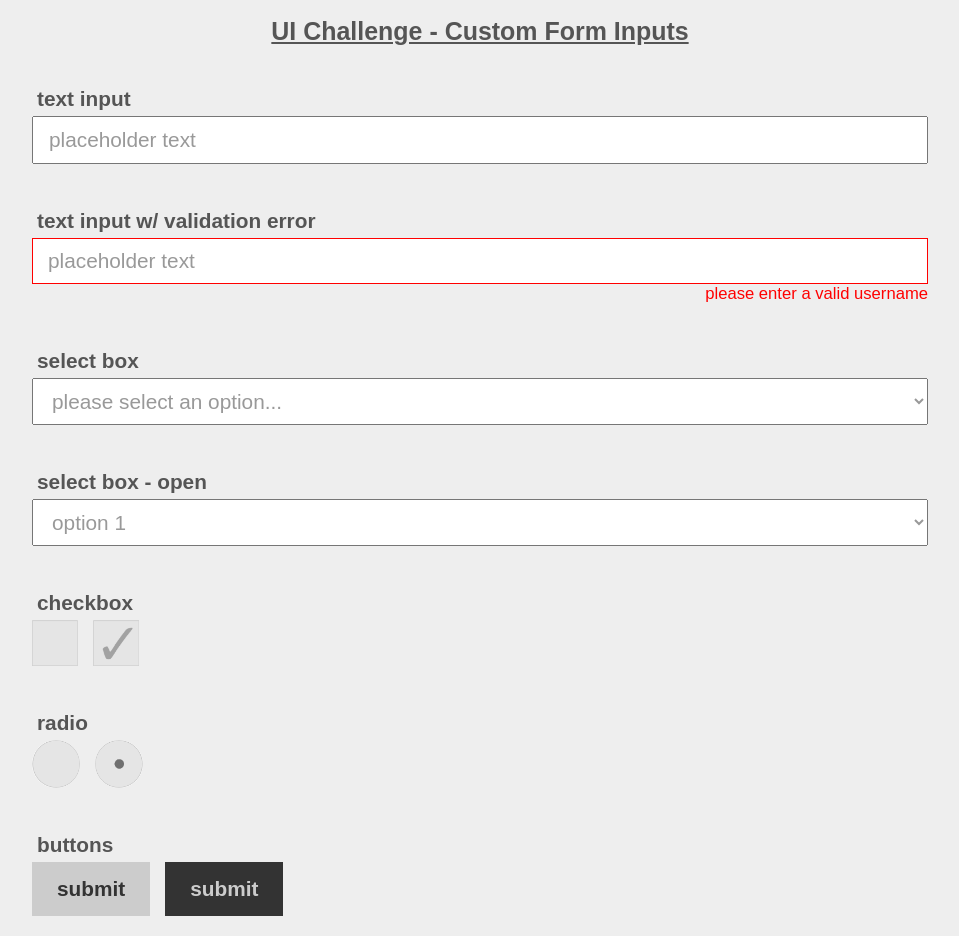
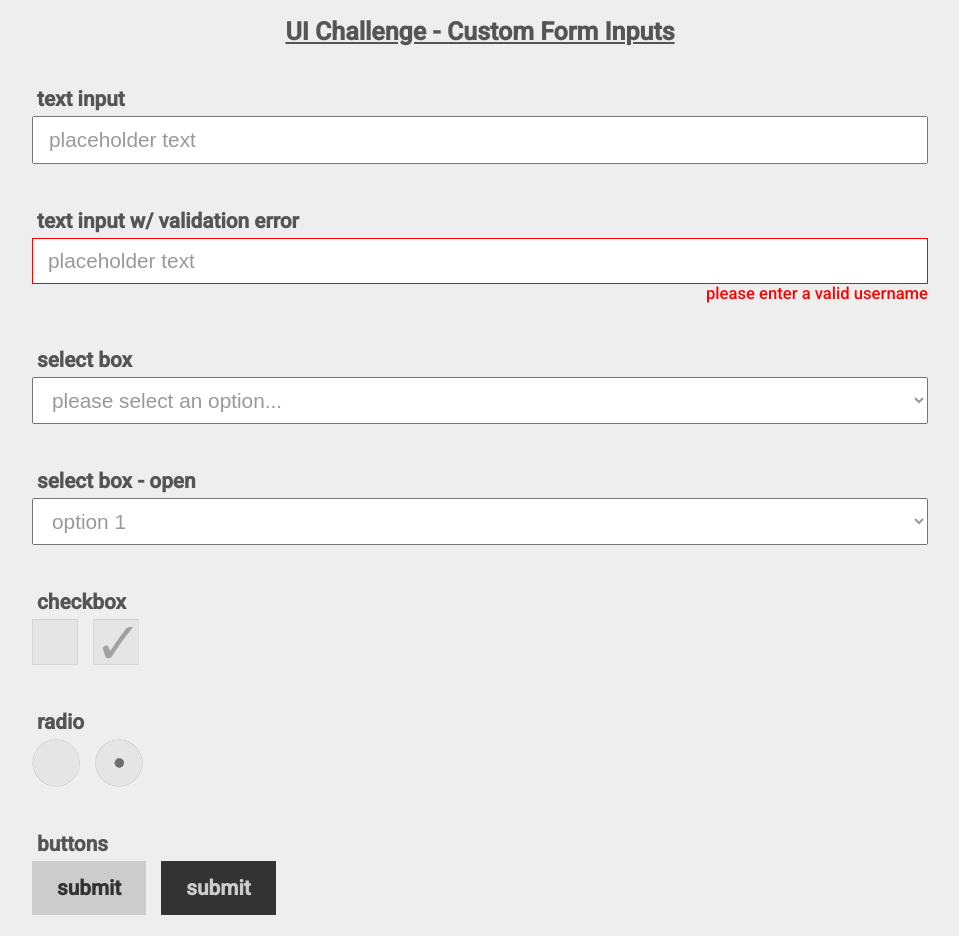
Before and after one commit to TheNethOfMe/ui-challenge-2, a plain HTML site: page index.html in a window 1280 px wide. Shown: the whole page, without its empty margins (160-1119 px from the left). Drawn offline with nearby package versions, Linux system fonts and the light colour scheme.

Commit message:
changed the font

```diff
--- a/css/style.css
+++ b/css/style.css
@@ -1,7 +1,7 @@
 body {
   background-color: #eee;
   color: #555;
-  font-family: Arial, Helvetica, sans-serif;
+  font-family: 'Roboto', sans-serif;
   font-size: 1.3em;
   font-weight: bold;
   margin: 0 auto;
--- a/index.html
+++ b/index.html
@@ -5,6 +5,7 @@
   <meta name="viewport" content="width=device-width, initial-scale=1.0">
   <meta http-equiv="X-UA-Compatible" content="ie=edge">
   <title>Document</title>
+  <link href="https://fonts.googleapis.com/css?family=Roboto:500" rel="stylesheet">
   <link rel="stylesheet" href="css/normalize.css">
   <link rel="stylesheet" href="css/style.css">
 </head>
```
